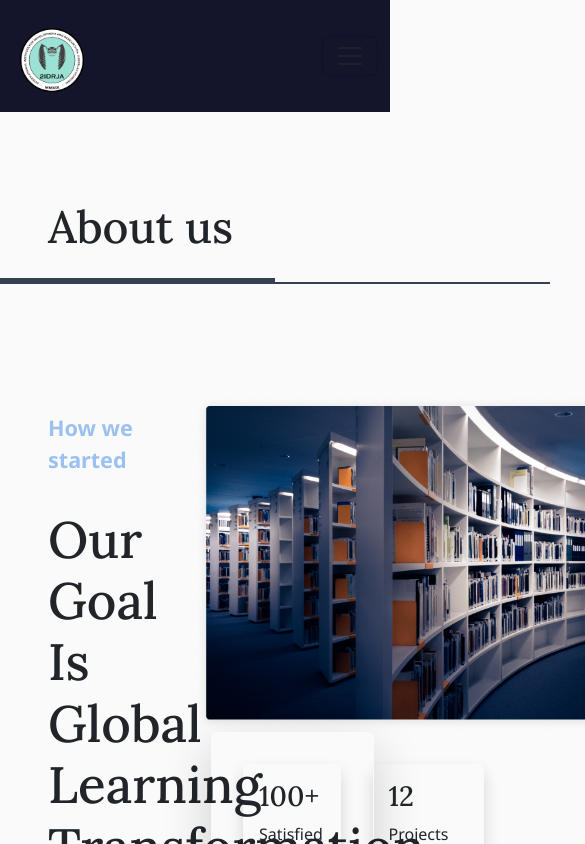
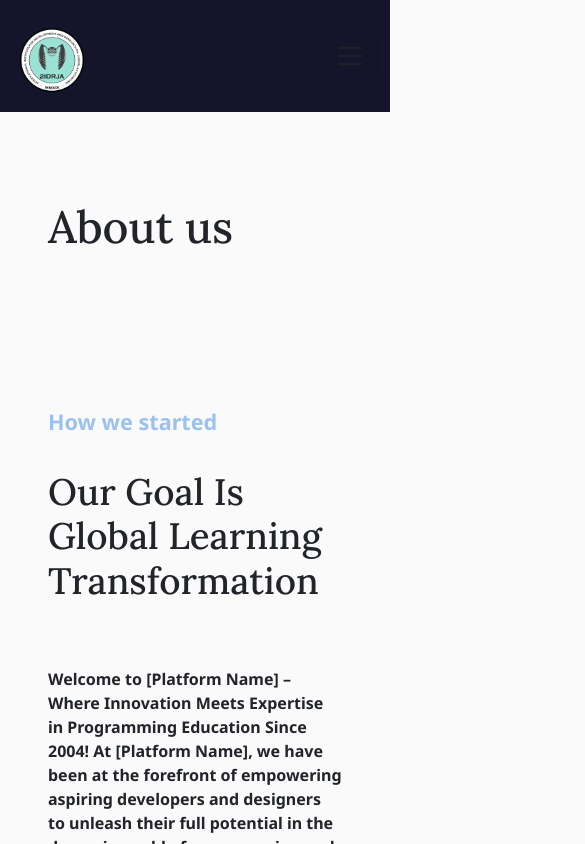
Before and after one commit to fpstj/2idrja_react_app, a React (Create React App) app: page /about in a window 390 px wide. Shown: the top 844 px of the page, 585 px wide, since content can reach past the window. Built offline with nearby package versions, Linux system fonts and the light colour scheme.

Commit message:
about us responsivness

```diff
--- a/src/components/About.css
+++ b/src/components/About.css
@@ -4,7 +4,7 @@ h1 {
 }
 
 .library-image {
-  min-width: 500px;
+  min-width: 250px;
   height: auto;
 }
 
@@ -15,3 +15,9 @@ h1 {
 .aboutus {
   font-size: 2.8em !important;
 }
+
+@media (max-width: 500px) {
+  .about--title {
+    font-size: 2.3em !important;
+  }
+}
--- a/src/components/About.jsx
+++ b/src/components/About.jsx
@@ -11,16 +11,17 @@ const About = () => {
       {/* title frame */}
       <div className="frame py-5 my-3">
         <h1 className="ps-5 mt-3 mb-3 py-2 aboutus">About us</h1>
-        <div className="lines">
+        {/* <div className="lines">
           <div className="overlap-group">
             <div className="rectangle"></div>
             <div className="rectangle-2"></div>
           </div>
-        </div>
+        </div> */}
       </div>
-
-      <div className="d-flex flex-row pb-5 pt-5 w-100 justify-content-around">
-        <div className="d-flex flex-column col-6 pt-3">
+      {/* 1st row */}
+      <div className="d-flex flex-lg-row flex-sm-column py-5 w-100 w-lg-auto justify-content-around">
+        {/* left column */}
+        <div className="d-flex flex-column col-lg-6 col-sm-12  pt-3">
           <p className="fw-bold fs-4 text-info ps-5">How we started</p>
 
           <h1 className="ps-5 mt-3 mb-3 about--title">
@@ -48,9 +49,9 @@ const About = () => {
             </p>
           </div>
         </div>
-
-        <div className="d-flex flex-column col-6 pb-5">
-          <img className="image-fluid library-image" src={library} alt="image of library" />
+        {/* right column */}
+        <div className="d-flex flex-column col-lg-6 col-sm-12  py-5 ">
+          <img className="img-fluid library-image" src={library} alt="image of library" />
           <div className="boxes d-flex flex-column mx-3 rounded bg-gray-200 p-3 shadow-lg">
             <div className="inside--boxes d-flex flex-row justify-content-around">
               <div className="box d-flex flex-column p-3 m-3 rounded bg-gray-100 w-100 shadow">
@@ -75,6 +76,8 @@ const About = () => {
           </div>
         </div>
       </div>
+
+      {/* 2nd row */}
       <div>
         <p className="fs-5 ps-5 ms-4 pt-2 pb-3">Explore Our Showcase of Completed Projects:</p>
         <ul className="ps-5 ms-5">
--- a/src/components/ui/OurMission.jsx
+++ b/src/components/ui/OurMission.jsx
@@ -75,7 +75,7 @@ const OurMisiion = () => {
         </div>
 
         {/* 3rd row */}
-        <div className="d-flex flex-md-row flex-sm-column  background-info w-100 py-5 w-100 w-lg-auto">
+        <div className="d-flex flex-md-row flex-sm-column  background-info py-5 w-100 w-lg-auto">
           <div className="frame mt-5">
             {/* problematic row */}
             <div className="d-flex flex-lg-row flex-md-column">
```
